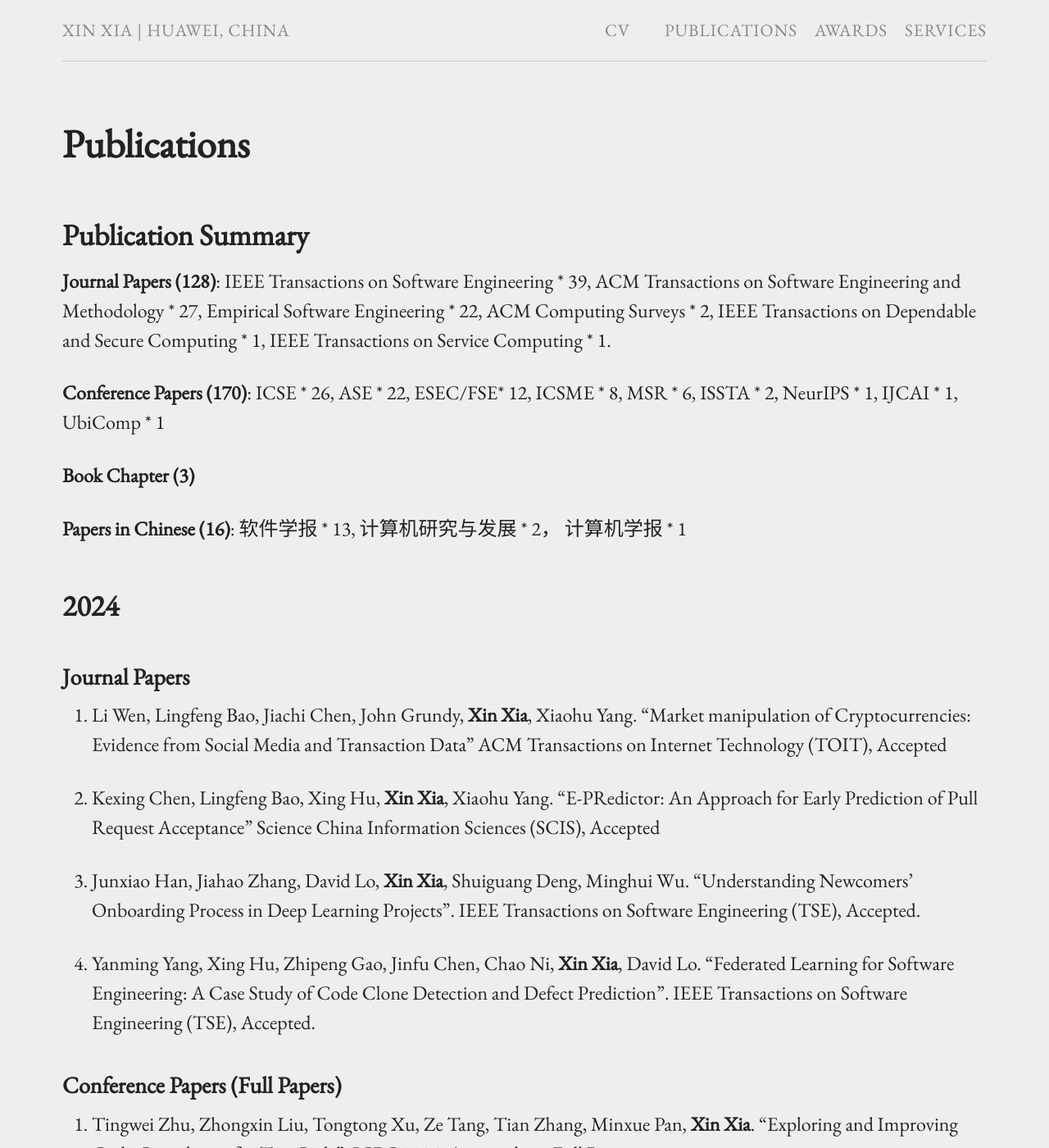
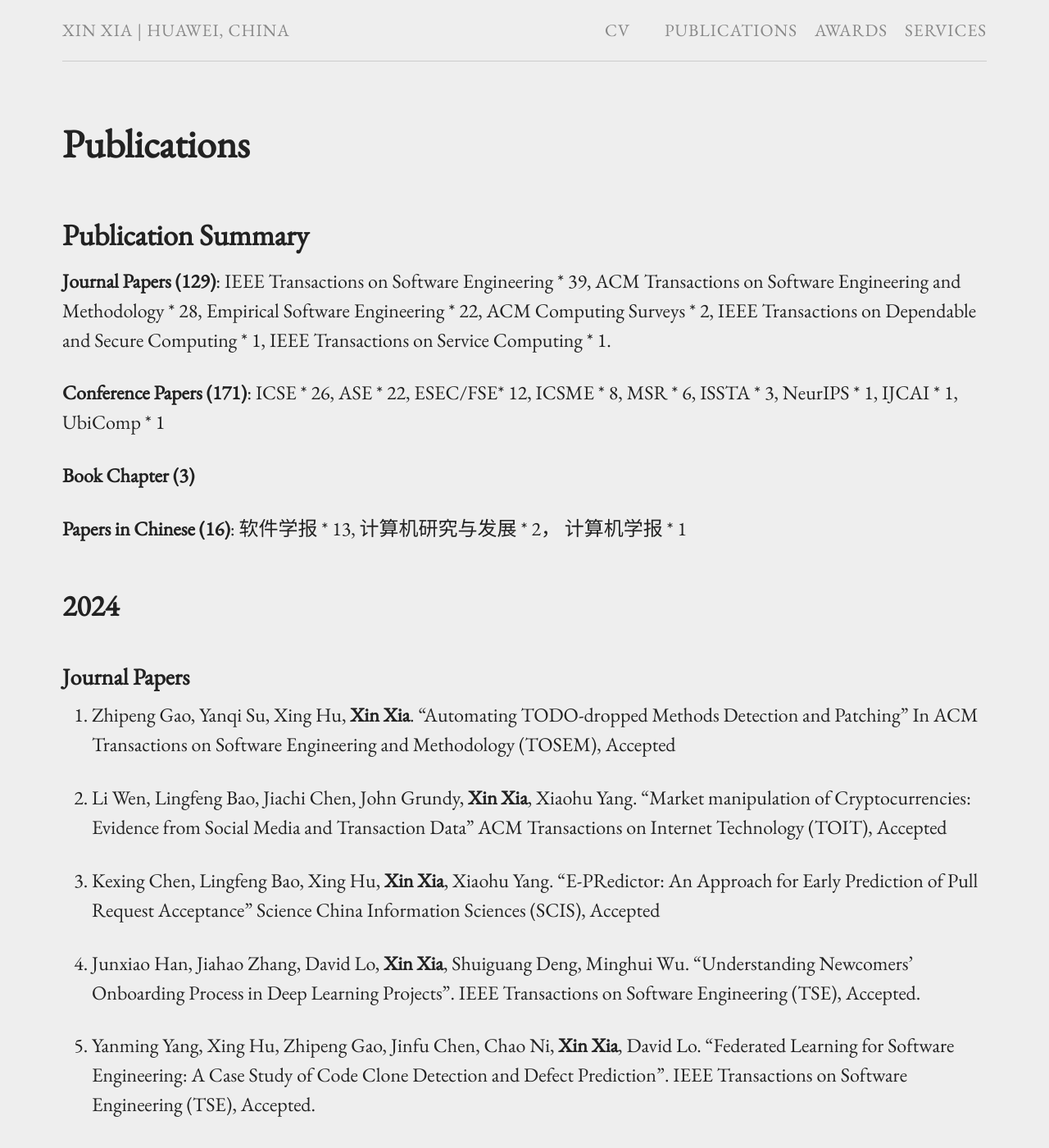
Before and after one commit to xin-xia/xin-xia.github.io, a Jekyll site: the page built from publication.md, in a window 1280 px wide and 1400 px high. Shown: the whole window at 82% size. Built offline with Jekyll 4.4.1, drawn with Linux system fonts in a browser that asks for light colours; our own code applies the rules of GitHub Pages for plain Markdown files; some of the changed text lies outside the part shown.

Commit message:
Update publication.md

```diff
--- a/publication.md
+++ b/publication.md
@@ -6,9 +6,9 @@ permalink: /publication/
 
 ## Publication Summary
 
-<strong>Journal Papers (128)</strong>: IEEE Transactions on Software Engineering * 39,  ACM Transactions on Software Engineering and Methodology * 27, Empirical Software Engineering * 22,  ACM Computing Surveys * 2, IEEE  Transactions on Dependable and Secure Computing * 1, IEEE Transactions on Service Computing * 1.
+<strong>Journal Papers (129)</strong>: IEEE Transactions on Software Engineering * 39,  ACM Transactions on Software Engineering and Methodology * 28, Empirical Software Engineering * 22,  ACM Computing Surveys * 2, IEEE  Transactions on Dependable and Secure Computing * 1, IEEE Transactions on Service Computing * 1.
 
-<strong>Conference Papers (170)</strong>: ICSE * 26, ASE * 22, ESEC/FSE* 12, ICSME * 8, MSR * 6,  ISSTA * 2, NeurIPS * 1, IJCAI * 1, UbiComp * 1
+<strong>Conference Papers (171)</strong>: ICSE * 26, ASE * 22, ESEC/FSE* 12, ICSME * 8, MSR * 6,  ISSTA * 3, NeurIPS * 1, IJCAI * 1, UbiComp * 1
 
 <strong>Book Chapter (3) </strong>
 
@@ -17,6 +17,9 @@ permalink: /publication/
 ## 2024
 
 ### Journal Papers
+
+129. Zhipeng Gao, Yanqi Su, Xing Hu, <strong>Xin Xia</strong>. "Automating TODO-dropped Methods Detection and Patching" In ACM Transactions on Software Engineering and Methodology (TOSEM), Accepted <br />
+
 128. Li Wen, Lingfeng Bao, Jiachi Chen, John Grundy, <strong>Xin Xia</strong>, Xiaohu Yang. "Market manipulation of Cryptocurrencies: Evidence from Social Media and Transaction Data" ACM Transactions on Internet Technology (TOIT), Accepted   <br />
 
 127.  Kexing Chen, Lingfeng Bao, Xing Hu, <strong>Xin Xia</strong>, Xiaohu Yang. "E-PRedictor: An Approach for Early Prediction of Pull Request Acceptance" Science China Information Sciences (SCIS), Accepted   <br />
@@ -27,6 +30,8 @@ permalink: /publication/
 Case Study of Code Clone Detection and Defect Prediction". IEEE Transactions on Software Engineering (TSE), Accepted.         <br />
 
 ### Conference Papers (Full Papers)
+
+171. Shengyi Pan, You Wang, Zhongxin Liu, Xing Hu, <strong>Xin Xia</strong>, Shanping Li. Automating Zero-Shot Patch Porting for Hard Forks. ISSTA 2024: Accepted as a Full Paper.   <br />
 
 170. Tingwei Zhu, Zhongxin Liu, Tongtong Xu, Ze Tang, Tian Zhang, Minxue Pan, <strong>Xin Xia</strong>.  "Exploring and Improving Code Completion for Test Code". ICPC 2024: Accepted as a Full Paper   <br />
 
```
